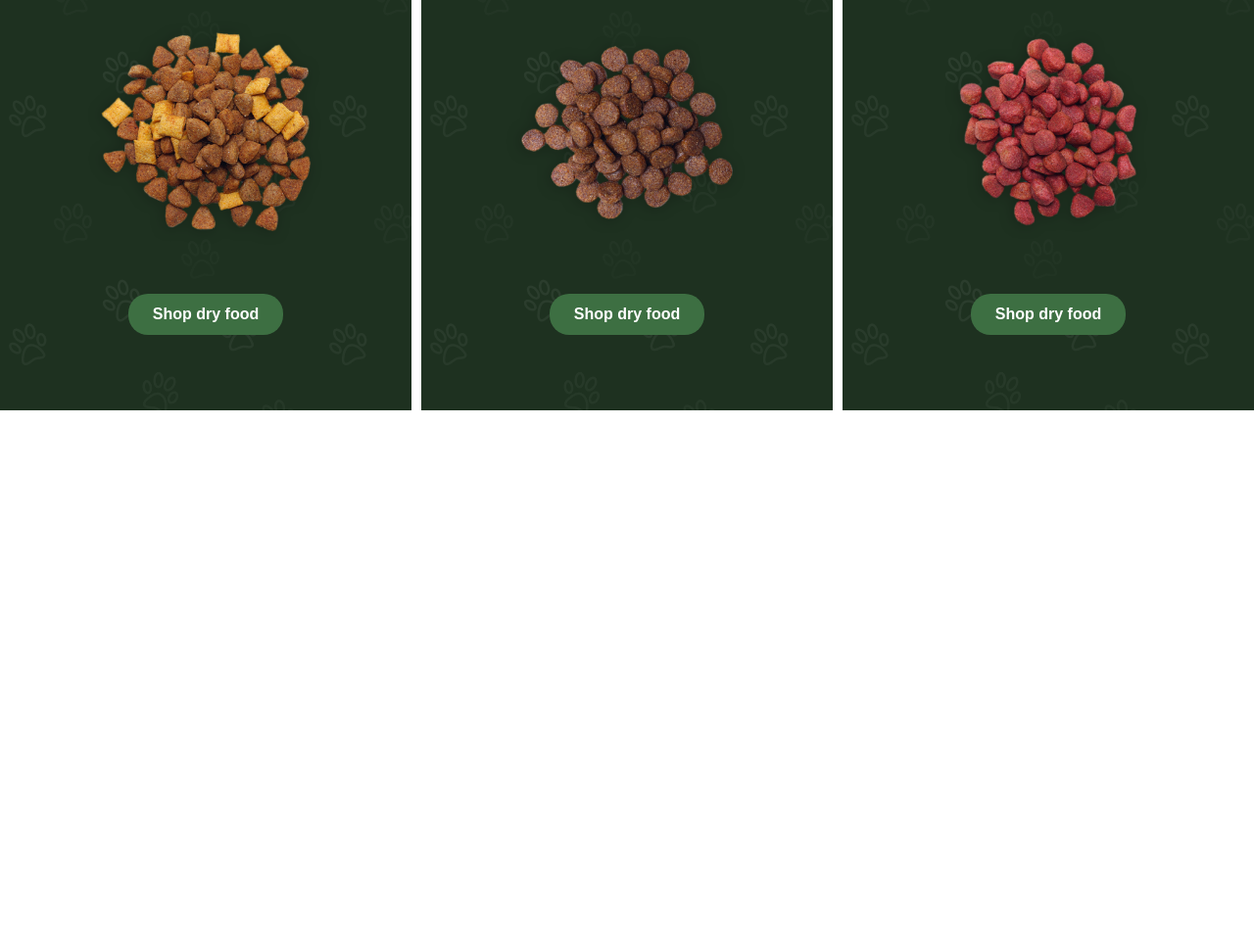
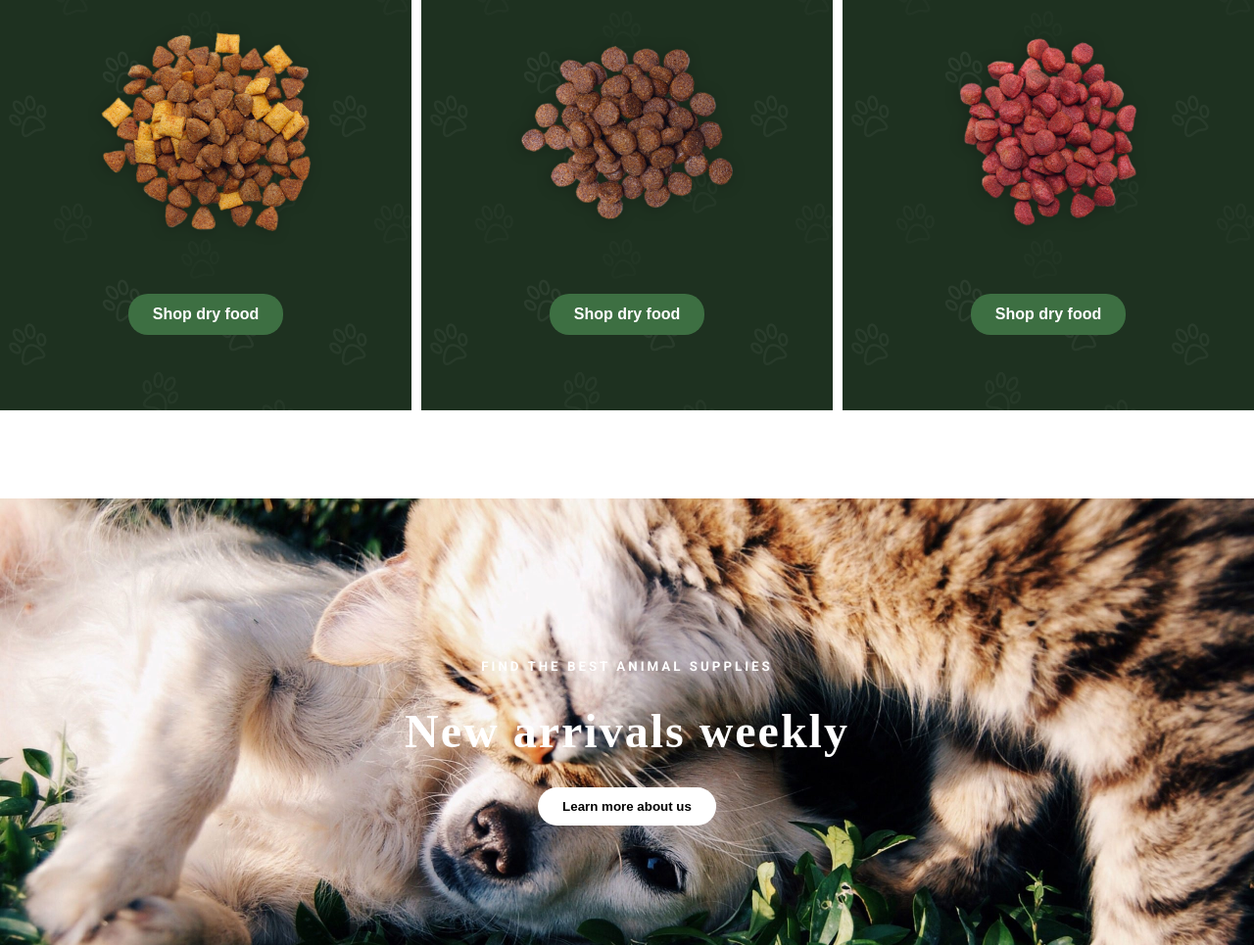
Before and after one commit to glSpisto-92/proj-html-vuejs, a website: page index.html in a window 1280 px wide. Shown: the part 1835-2800 px from the top of the page at 98% size. Before the commit the page ends 2254 px from the top, so only its background shows below. Drawn offline with nearby package versions, Linux system fonts and the light colour scheme; a web font is replaced by a local one.

Commit message:
Aggiunto banner nuovi arrivi

```diff
--- a/Partials/commons.scss
+++ b/Partials/commons.scss
@@ -33,7 +33,6 @@
 .btn{
   border-radius: 20px;
   padding: 12px 25px;
-  font-size: $fontSmall;
   font-weight: bold;
   background: transparent;
   border: none;
@@ -44,4 +43,8 @@
     background-color: #3d6f42;
     color: #fff;
   }
+  &.color2{
+    background-color: #fff;
+    color: #000;
+  }
 }
--- a/Partials/header.scss
+++ b/Partials/header.scss
@@ -19,7 +19,7 @@
 
   & img{
     width: 230px;
-    margin-right: 40px;
+    margin-right: 20px;
   }
   & input{
     width: 350px;
--- a/Partials/main.scss
+++ b/Partials/main.scss
@@ -15,6 +15,7 @@
   }
 }
 
+// sezione shop 1
 .section_shop_1{
   display: flex;
 
@@ -34,6 +35,7 @@
   }
 }
 
+// sezione shop 2
 .section_shop_2{
   height: 600px;
   display: flex;
@@ -75,3 +77,33 @@
     }
   }
 }
+
+// sezione nuovi arrivi (hero/banner)
+.banner_new_arrivals{
+  height: 500px;
+  background-image: url('../img/banner2.jpg');
+  background-size: cover;
+  position: relative;
+
+  .banner_new_arrivals_content{
+    @include image_centered;
+    left: 50%;
+    color: #fff;
+    text-align: center;
+
+    p{
+      font-family: 'Roboto', sans-serif;
+      font-weight: 600;
+      letter-spacing: 3px;
+    }
+    h3{
+      font-family: 'Goudy Bookletter 1911', serif;
+      letter-spacing: 2px;
+      font-size: $fontLarge;
+    }
+    button:hover{
+      background: #3d6f42;
+      color: #fff;
+    }
+  }
+}
--- a/index.html
+++ b/index.html
@@ -133,6 +133,14 @@
               <button class="btn color mt-30" type="button" name="button">Shop dry food</button>
           </div>
       </section>
+      <!-- nuovi arrivi -->
+      <div class="banner_new_arrivals containerLarge mt-90">
+        <div class="banner_new_arrivals_content">
+          <p><small>FIND THE BEST ANIMAL SUPPLIES</small></p>
+          <h3 class="mt-30">New arrivals weekly</h3>
+          <button class="btn color2 mt-30" type="button" name="button">Learn more about us</button>
+        </div>
+      </div>
     </main>
   </div>
 
```
Also changed, not shown: dist/app.css, img/banner2.jpg (added).
